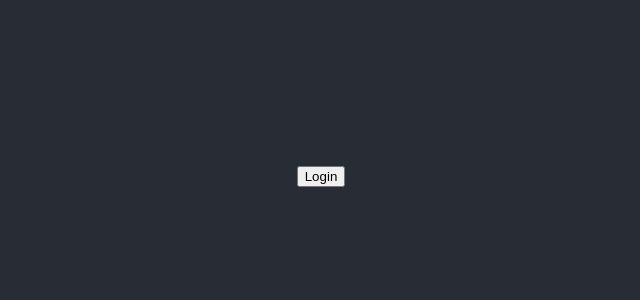
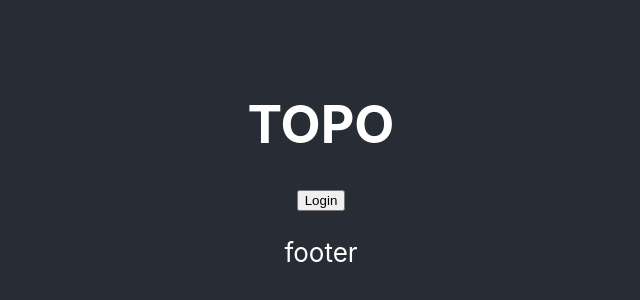
Before and after one commit to K-i-Q/AtividadeHora.Client, a React (Create React App) app in the folder atividade-hora-front/: page / in a window 1280 px wide. Shown: the part 224-524 px from the top of the page, without its empty margins (319-959 px from the left). Built offline with nearby package versions, Linux system fonts and the light colour scheme.

Commit message:
configuração de navegação e navegação após login

```diff
--- a/atividade-hora-front/src/App.js
+++ b/atividade-hora-front/src/App.js
@@ -1,12 +1,15 @@
 import './App.css';
 import SignIn from './components/google-sign-in/index';
+import { Outlet } from 'react-router-dom';
 
 function App() {
 
   return (
     <div className="App">
       <header className="App-header">
-        <SignIn />
+        <h1>TOPO</h1>
+        <Outlet />
+        <p>footer</p>
       </header>
     </div>
   );
--- /dev/null
+++ b/atividade-hora-front/src/components/error/index.js
@@ -0,0 +1,11 @@
+
+
+function Error(){
+    return (
+        <>
+            ERROR PAGE
+        </>
+    )
+}
+
+export default Error;
--- a/atividade-hora-front/src/components/google-sign-in/index.js
+++ b/atividade-hora-front/src/components/google-sign-in/index.js
@@ -1,12 +1,14 @@
 import { auth, provider } from './config/index'
 import { signInWithPopup } from 'firebase/auth'
 import React, { useState, useEffect } from "react";
+import { useNavigate } from 'react-router-dom';
 
 function SignIn() {
 
     const [email, setEmail] = useState('');
     const [photoUrl, setPhotoUrl] = useState('');
     const [name, setName] = useState('');
+    const navigate = useNavigate();
 
     useEffect(() => {
         setEmail(localStorage.getItem('email'))
@@ -19,7 +21,7 @@ function SignIn() {
             setPhotoUrl(data.user.photoURL)
             setName(data.user.displayName)
             localStorage.setItem('email', data.user.email);
-            console.log('LOGOU COM SUCESSO: ', data.user)
+            navigate('/home');
         }).catch((error) => {
             //exibe uma mensagem de falha no login
             console.log('DEU ERRO: ', error)
--- a/atividade-hora-front/src/index.js
+++ b/atividade-hora-front/src/index.js
@@ -3,11 +3,34 @@ import ReactDOM from 'react-dom/client';
 import './index.css';
 import App from './App';
 import reportWebVitals from './reportWebVitals';
+import Home from './components/home';
+import { createBrowserRouter, RouterProvider} from 'react-router-dom';
+import SignIn from './components/google-sign-in';
+import Error from './components/error';
+
 
 const root = ReactDOM.createRoot(document.getElementById('root'));
+const router = createBrowserRouter([
+  {
+    path: '/',
+    element: <App />,
+    errorElement: <Error />,
+    children: [
+      {
+        path: '/',
+        element:<SignIn />
+      },
+      {
+        path: 'home',
+        element:<Home />
+      }
+    ]
+  }
+])
+
 root.render(
   <React.StrictMode>
-    <App />
+    <RouterProvider router={router} />
   </React.StrictMode>
 );
 
```
Also changed, not shown: 1 other file (tests, documents, lock files or other folders).
